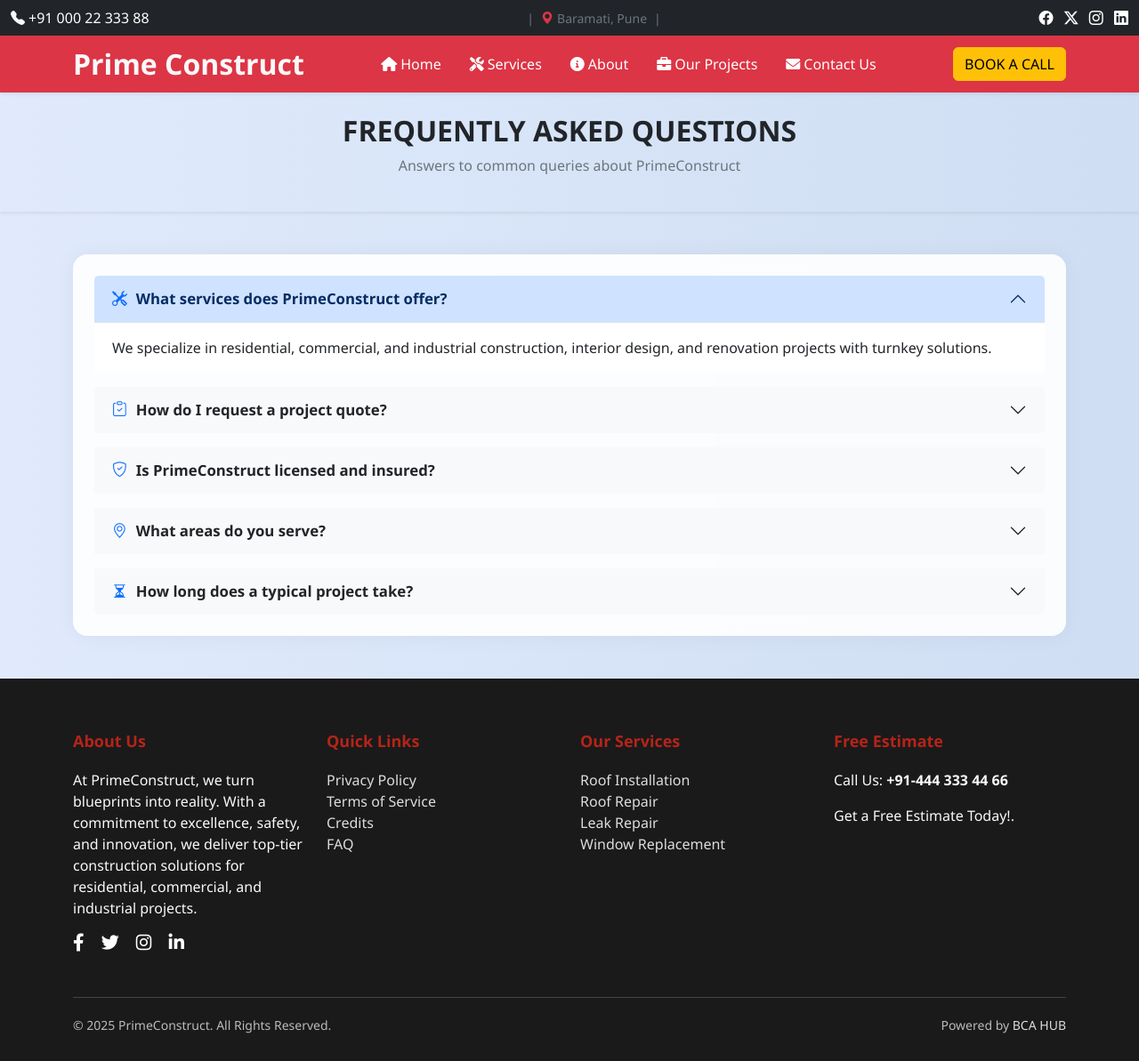
After one commit to Samarthgawade19/primeconstruct, a PHP site: page /FAQ.php in a window 1280 px wide. The commit adds this page. Shown: the whole page at 89% size. Run offline with PHP 8.4, Linux system fonts and the light colour scheme.

Commit message:
some chnages

```diff
--- /dev/null
+++ b/FAQ.php
@@ -0,0 +1,142 @@
+<?php include 'header.php'; ?>
+
+<body class="bg-light">
+    <style>
+        body {
+            background: linear-gradient(to right, #e0eafc, #cfdef3);
+            font-family: 'Segoe UI', sans-serif;
+        }
+
+        .faq-header {
+            background-color: #0d6efd;
+            color: white;
+            padding: 3rem 1rem;
+            text-align: center;
+            box-shadow: 0 4px 10px rgba(0, 0, 0, 0.1);
+        }
+
+        .faq-card {
+            background: rgba(255, 255, 255, 0.9);
+            backdrop-filter: blur(10px);
+            border-radius: 1rem;
+            box-shadow: 0 0 25px rgba(0, 0, 0, 0.05);
+        }
+
+        .accordion-button::after {
+            font-size: 1.2rem;
+        }
+
+        .accordion-button.collapsed {
+            background-color: #f8f9fa;
+        }
+
+        .accordion-button {
+            font-weight: 600;
+            font-size: 1.05rem;
+        }
+
+        .bi {
+            color: #0d6efd;
+            margin-right: 10px;
+        }
+    </style>
+
+    <header class="text-white py-4 text-center shadow-sm">
+        <h2 class="fw-bold text-uppercase text-dark">Frequently Asked Questions</h2>
+        <p class="text-secondary">Answers to common queries about PrimeConstruct</p>
+    </header>
+
+
+    <section class="container my-5">
+        <div class="faq-card p-4">
+            <div class="accordion" id="faqAccordion">
+
+
+                <div class="accordion-item mb-3 border-0">
+                    <h2 class="accordion-header" id="faq1">
+                        <button class="accordion-button" type="button" data-bs-toggle="collapse"
+                            data-bs-target="#collapse1" aria-expanded="true" aria-controls="collapse1">
+                            <i class="bi bi-tools"></i> What services does PrimeConstruct offer?
+                        </button>
+                    </h2>
+                    <div id="collapse1" class="accordion-collapse collapse show" aria-labelledby="faq1"
+                        data-bs-parent="#faqAccordion">
+                        <div class="accordion-body">
+                            We specialize in residential, commercial, and industrial construction, interior design, and
+                            renovation projects with turnkey solutions.
+                        </div>
+                    </div>
+                </div>
+
+
+                <div class="accordion-item mb-3 border-0">
+                    <h2 class="accordion-header" id="faq2">
+                        <button class="accordion-button collapsed" type="button" data-bs-toggle="collapse"
+                            data-bs-target="#collapse2" aria-expanded="false" aria-controls="collapse2">
+                            <i class="bi bi-clipboard-check"></i> How do I request a project quote?
+                        </button>
+                    </h2>
+                    <div id="collapse2" class="accordion-collapse collapse" aria-labelledby="faq2"
+                        data-bs-parent="#faqAccordion">
+                        <div class="accordion-body">
+                            Simply visit our <a href="contact.php">Contact Page</a> and fill out the form, or call us
+                            directly. We’ll respond within 24 hours.
+                        </div>
+                    </div>
+                </div>
+
+
+                <div class="accordion-item mb-3 border-0">
+                    <h2 class="accordion-header" id="faq3">
+                        <button class="accordion-button collapsed" type="button" data-bs-toggle="collapse"
+                            data-bs-target="#collapse3" aria-expanded="false" aria-controls="collapse3">
+                            <i class="bi bi-shield-check"></i> Is PrimeConstruct licensed and insured?
+                        </button>
+                    </h2>
+                    <div id="collapse3" class="accordion-collapse collapse" aria-labelledby="faq3"
+                        data-bs-parent="#faqAccordion">
+                        <div class="accordion-body">
+                            Yes, we are fully licensed and insured for all construction services and comply with all
+                            government safety regulations.
+                        </div>
+                    </div>
+                </div>
+
+                <div class="accordion-item mb-3 border-0">
+                    <h2 class="accordion-header" id="faq4">
+                        <button class="accordion-button collapsed" type="button" data-bs-toggle="collapse"
+                            data-bs-target="#collapse4" aria-expanded="false" aria-controls="collapse4">
+                            <i class="bi bi-geo-alt"></i> What areas do you serve?
+                        </button>
+                    </h2>
+                    <div id="collapse4" class="accordion-collapse collapse" aria-labelledby="faq4"
+                        data-bs-parent="#faqAccordion">
+                        <div class="accordion-body">
+                            We serve Pune, Baramati, and surrounding cities. For large-scale projects, we also work
+                            across Maharashtra.
+                        </div>
+                    </div>
+                </div>
+
+
+                <div class="accordion-item border-0">
+                    <h2 class="accordion-header" id="faq5">
+                        <button class="accordion-button collapsed" type="button" data-bs-toggle="collapse"
+                            data-bs-target="#collapse5" aria-expanded="false" aria-controls="collapse5">
+                            <i class="bi bi-hourglass-split"></i> How long does a typical project take?
+                        </button>
+                    </h2>
+                    <div id="collapse5" class="accordion-collapse collapse" aria-labelledby="faq5"
+                        data-bs-parent="#faqAccordion">
+                        <div class="accordion-body">
+                            Timelines vary by project, but we always provide a clear schedule and aim to deliver on or
+                            before the deadline.
+                        </div>
+                    </div>
+                </div>
+
+            </div>
+        </div>
+    </section>
+    <?php include "footer.php"; ?>
+</body>
--- a/contact.php
+++ b/contact.php
@@ -67,7 +67,7 @@
             </div>
         </div>
     </div>
-
+  <?php include "footer.php";?>
 </body>
 
 </html>
--- a/footer.php
+++ b/footer.php
@@ -1,13 +1,4 @@
 <head>
-    <meta charset="UTF-8">
-    <meta name="viewport" content="width=device-width, initial-scale=1.0">
-
-
-    <!-- Bootstrap CSS -->
-    <link href="https://cdn.jsdelivr.net/npm/bootstrap@5.3.3/dist/css/bootstrap.min.css" rel="stylesheet">
-
-    <!-- Font Awesome -->
-    <link href="https://cdnjs.cloudflare.com/ajax/libs/font-awesome/6.5.0/css/all.min.css" rel="stylesheet">
 
     <style>
         footer {
@@ -30,7 +21,7 @@
             font-size: 18px;
             font-weight: bold;
             margin-bottom: 20px;
-            color: #f8b400;
+            color:rgb(181, 36, 25);
         }
 
         .footer-social a {
@@ -81,7 +72,7 @@
                         <li><a href="#">Privacy Policy</a></li>
                         <li><a href="#">Terms of Service</a></li>
                         <li><a href="#">Credits</a></li>
-                        <li><a href="#">FAQ</a></li>
+                        <li><a href="FAQ.php">FAQ</a></li>
                     </ul>
                 </div>
 
@@ -119,4 +110,5 @@
     </footer>
 
     <script src="https://cdn.jsdelivr.net/npm/bootstrap@5.3.3/dist/js/bootstrap.bundle.min.js"></script>
+
 </body>
--- a/header.php
+++ b/header.php
@@ -1,17 +1,39 @@
-
 <link href="https://cdn.jsdelivr.net/npm/bootstrap@5.3.6/dist/css/bootstrap.min.css" rel="stylesheet"
   integrity="sha384-4Q6Gf2aSP4eDXB8Miphtr37CMZZQ5oXLH2yaXMJ2w8e2ZtHTl7GptT4jmndRuHDT" crossorigin="anonymous">
 <script src="https://cdn.jsdelivr.net/npm/bootstrap@5.3.6/dist/js/bootstrap.bundle.min.js"
   integrity="sha384-j1CDi7MgGQ12Z7Qab0qlWQ/Qqz24Gc6BM0thvEMVjHnfYGF0rmFCozFSxQBxwHKO" crossorigin="anonymous"></script>
 <link href="https://cdnjs.cloudflare.com/ajax/libs/font-awesome/6.0.0-beta3/css/all.min.css" rel="stylesheet">
+<link href="https://cdn.jsdelivr.net/npm/bootstrap@5.3.6/dist/css/bootstrap.min.css" rel="stylesheet">
+<link href="https://cdn.jsdelivr.net/npm/bootstrap-icons@1.11.3/font/bootstrap-icons.css" rel="stylesheet">
+
+<header class="bg-dark text-white py-2 shadow-sm">
+  <div
+    class="container-fluid d-flex flex-column flex-md-row align-items-center justify-content-between text-center text-md-start">
+
+    <div>
+      <i class="bi bi-telephone-fill me-1 text-light"></i>+91 000 22 333 88
+    </div>
+
+    <div
+      class="d-flex flex-column flex-md-row align-items-center justify-content-center gap-2 text-secondary small mb-2 mb-md-0">
+
+      <div class="d-none d-md-inline">|</div>
+      <div>
+        <i class="bi bi-geo-alt-fill me-1 text-danger"></i>Baramati, Pune
+      </div>
+      <div class="d-none d-md-inline">|</div>
+    </div>
 
 
-<header class="bg-dark text-white py-3">
-  <div class="container text-center">
-    <h2 class="mb-0 fw-bold">PrimeConstruct</h2>
-    <p class="small text-secondary">Building your vision with precision</p>
+    <div>
+      <a href="#" class="text-white me-2"><i class="be bi-facebook"></i></a>
+      <a href="#" class="text-white me-2"><i class="be bi-twitter-x"></i></a>
+      <a href="#" class="text-white me-2"><i class="be bi-instagram"></i></a>
+      <a href="#" class="text-white"><i class="be bi-linkedin"></i></a>
+    </div>
   </div>
 </header>
+
 
 <style>
   .nav-link {
@@ -34,8 +56,9 @@
   }
 </style>
 
-<nav class="navbar navbar-expand-lg navbar-dark bg-black shadow-sm sticky-top">
+<nav class="navbar navbar-expand-lg navbar-danger bg-danger shadow-sm sticky-top">
   <div class="container">
+    <b class="text-light fs-2">Prime Construct</b>
     <a class="navbar-brand d-lg-none fw-bold" href="#">PrimeConstruct</a>
     <button class="navbar-toggler border-0" type="button" data-bs-toggle="collapse" data-bs-target="#navbarNav"
       aria-controls="navbarNav" aria-expanded="false" aria-label="Toggle navigation">
@@ -61,5 +84,6 @@
         </li>
       </ul>
     </div>
+    <a href="" class="btn btn-warning">BOOK A CALL</a>
   </div>
 </nav>
```
Also changed, not shown: about.php (+28 -19 lines).
